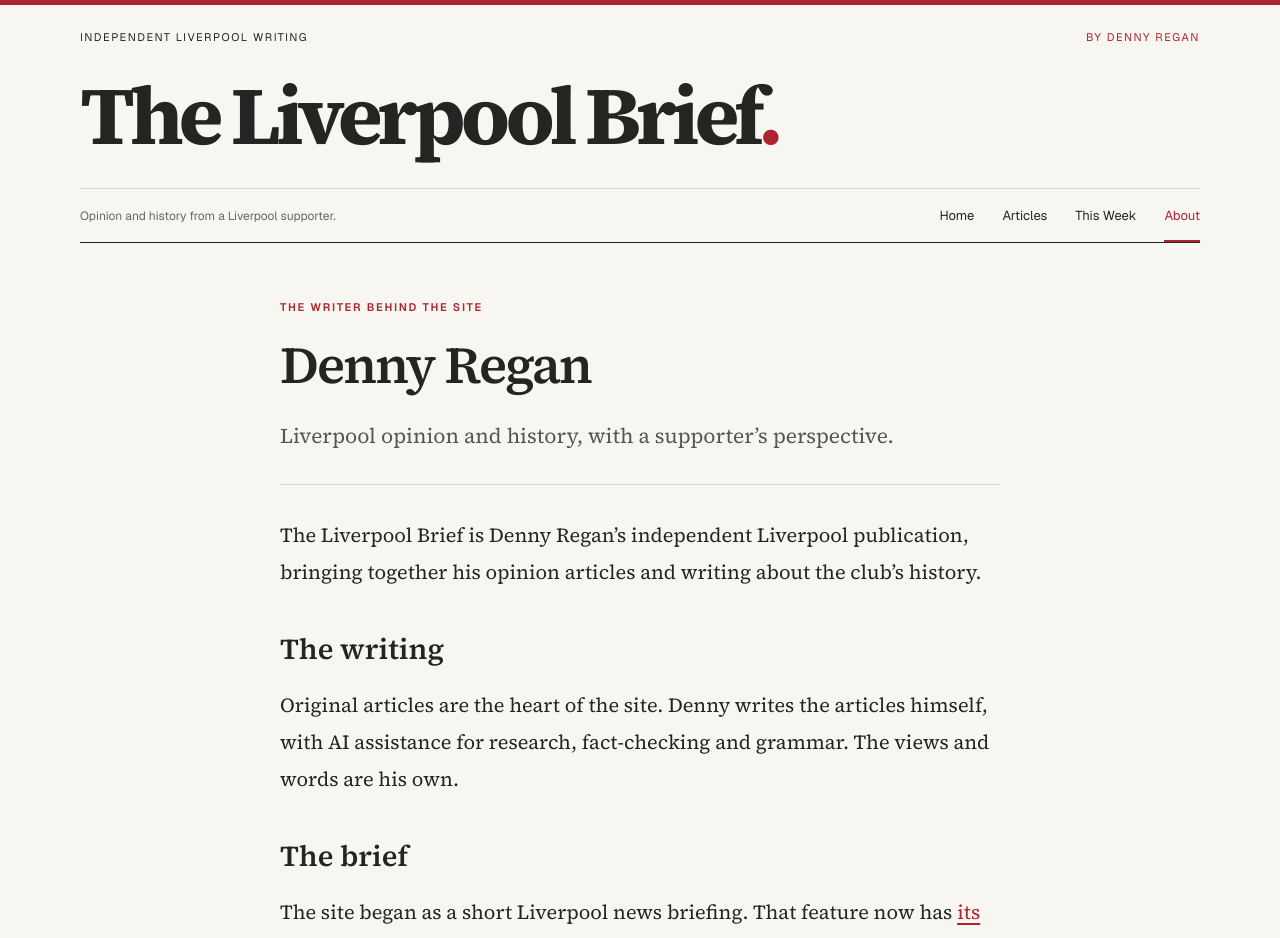
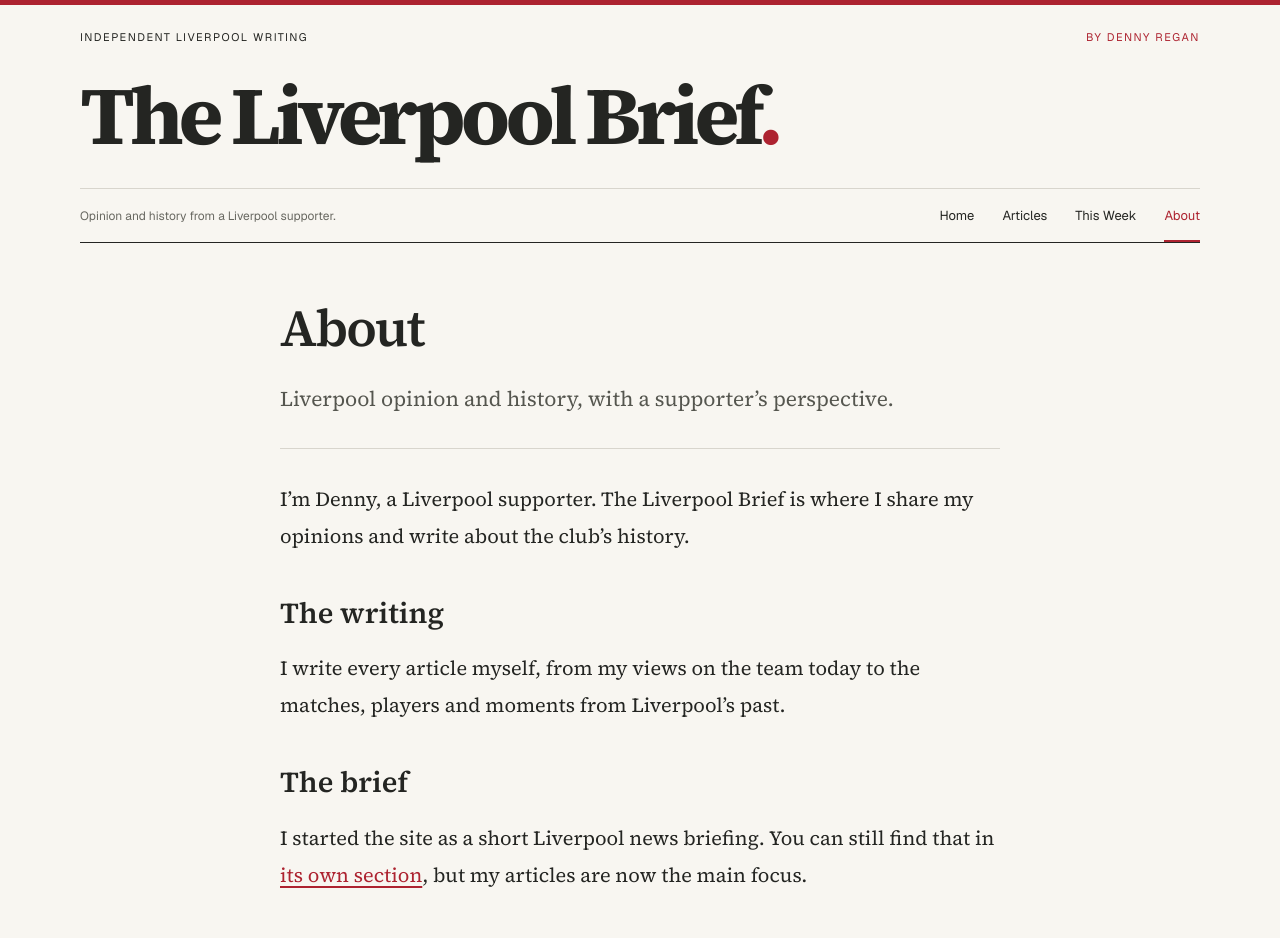
Before and after one commit to DennyRegan/the-liverpool-brief, a Next.js app: page /about in a window 1280 px wide. Shown: the top 938 px of the page. Built offline with nearby package versions, Linux system fonts and the light colour scheme.

Commit message:
Make About introduction first-person and remove AI mention

```diff
--- a/app/about/page.tsx
+++ b/app/about/page.tsx
@@ -5,15 +5,14 @@ export const metadata = { title: "About | The Liverpool Brief", description: "Li
 
 export default function AboutPage() {
   return <><SiteHeader active="about" /><main id="main-content" className="reading-page about-page">
-    <p className="eyebrow">The writer behind the site</p>
-    <h1>Denny Regan</h1>
+    <h1>About</h1>
     <p className="standfirst">Liverpool opinion and history, with a supporter’s perspective.</p>
     <div className="article-body">
-      <p>The Liverpool Brief is Denny Regan’s independent Liverpool publication, bringing together his opinion articles and writing about the club’s history.</p>
+      <p>I’m Denny, a Liverpool supporter. The Liverpool Brief is where I share my opinions and write about the club’s history.</p>
       <h2>The writing</h2>
-      <p>Original articles are the heart of the site. Denny writes the articles himself, with AI assistance for research, fact-checking and grammar. The views and words are his own.</p>
+      <p>I write every article myself, from my views on the team today to the matches, players and moments from Liverpool’s past.</p>
       <h2>The brief</h2>
-      <p>The site began as a short Liverpool news briefing. That feature now has <Link href="/brief">its own section</Link>, while the homepage puts Denny’s writing first.</p>
+      <p>I started the site as a short Liverpool news briefing. You can still find that in <Link href="/brief">its own section</Link>, but my articles are now the main focus.</p>
       <h2>Get in touch</h2>
       <p><a href="mailto:theliverpoolbrief@gmail.com">theliverpoolbrief@gmail.com</a></p>
     </div>
```
